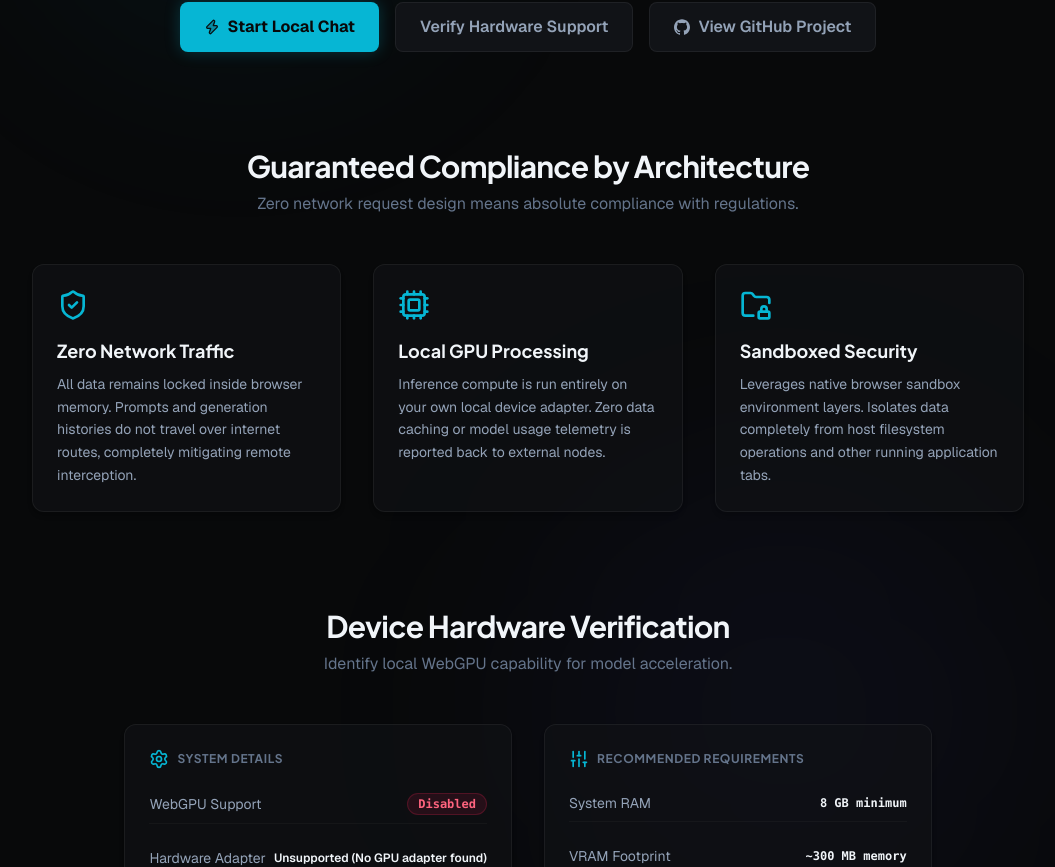
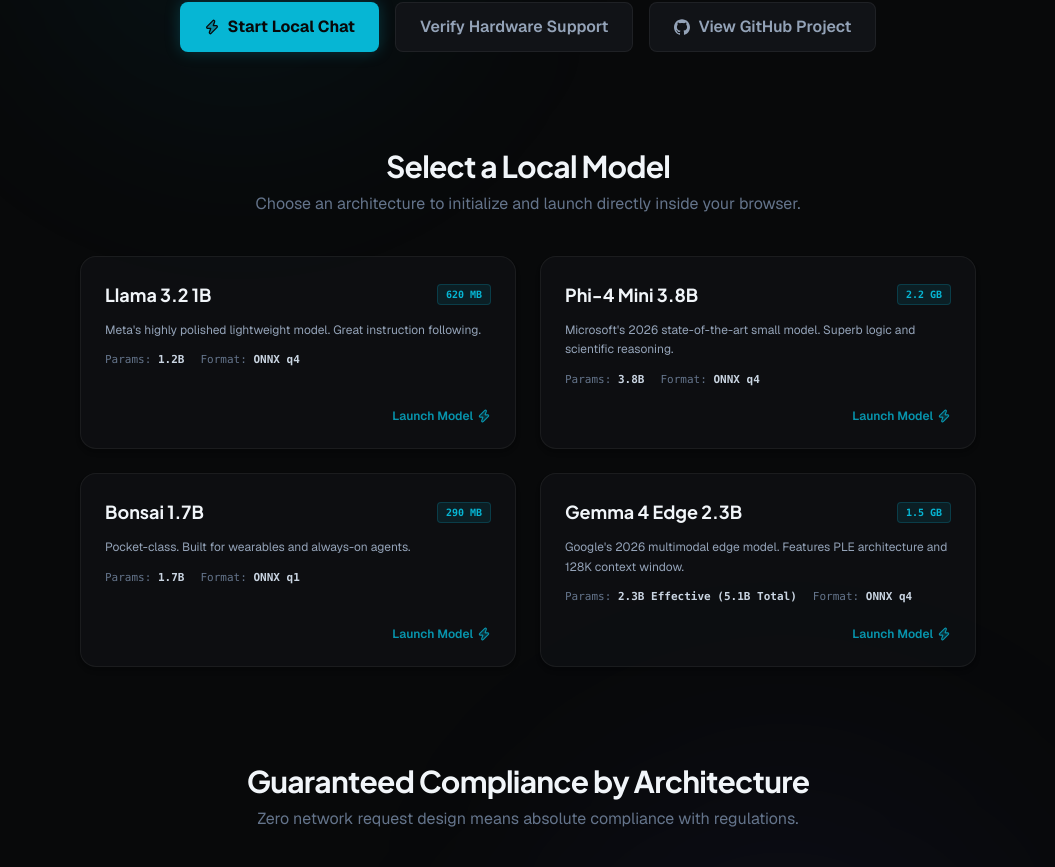
Before and after one commit to phaneesh29/browser_ai, a React (Vite) app: page / in a window 1280 px wide. Shown: the part 591-1458 px from the top of the page, without its empty margins (112-1167 px from the left). Built offline with nearby package versions, Linux system fonts and the light colour scheme; what @streamdown/math would draw is missing.

Commit message:
feat: add interactive local model selection grid on landing page hero

```diff
--- a/src/pages/Home.tsx
+++ b/src/pages/Home.tsx
@@ -1,6 +1,7 @@
 import { useEffect } from 'react'
-import { Link } from '@tanstack/react-router'
+import { Link, useNavigate } from '@tanstack/react-router'
 import { useAppStore } from '../stores/appStore'
+import { useChatStore } from '../stores/chat'
 import {
   Zap,
   ShieldCheck,
@@ -21,6 +22,14 @@
 export default function Home() {
   const setPageTitle = useAppStore((s) => s.setPageTitle)
   const { webGpuSupported, gpuName, setWebGpuStatus } = useAppStore()
+  const { models, setSelectedModel } = useChatStore()
+  const navigate = useNavigate()
+
+  const handleLaunchModel = (model: any) => {
+    setSelectedModel(model)
+    useChatStore.setState({ modelReady: false })
+    navigate({ to: '/chat' })
+  }
 
   const repoUrl = 'https://github.com/phaneesh29/browser_ai'
 
@@ -139,6 +148,45 @@
             >
               <GithubIcon className="w-4 h-4 text-[#94a3b8] group-hover:text-[#f1f5f9]" /> View GitHub Project
             </a>
+          </div>
+        </section>
+
+        {/* Model Selection Section */}
+        <section className="max-w-5xl mx-auto px-4">
+          <div className="text-center mb-10">
+            <h2 className="text-2xl sm:text-3xl font-bold tracking-tight text-[#f1f5f9]">Select a Local Model</h2>
+            <p className="text-[#64748b] mt-2">Choose an architecture to initialize and launch directly inside your browser.</p>
+          </div>
+
+          <div className="grid grid-cols-1 md:grid-cols-2 gap-6 max-w-4xl mx-auto">
+            {models.map((model) => (
+              <div
+                key={model.id}
+                onClick={() => handleLaunchModel(model)}
+                className="group relative bg-[#111317]/60 border border-[rgba(255,255,255,0.06)] hover:border-[#06b6d4]/40 rounded-2xl p-6 shadow-md hover:shadow-[0_0_24px_rgba(6,182,212,0.06)] hover:-translate-y-1 transition-all duration-300 flex flex-col justify-between cursor-pointer"
+              >
+                <div className="space-y-3">
+                  <div className="flex items-center justify-between">
+                    <h3 className="text-lg font-bold text-[#f1f5f9] group-hover:text-[#06b6d4] transition-colors">{model.name}</h3>
+                    <span className="text-[10px] font-mono font-semibold px-2 py-0.5 rounded bg-[#06b6d4]/10 text-[#06b6d4] border border-[#06b6d4]/20">
+                      {model.size}
+                    </span>
+                  </div>
+                  <p className="text-xs text-[#94a3b8] leading-relaxed">
+                    {model.blurb}
+                  </p>
+                  <div className="flex items-center gap-4 text-[11px] font-mono text-[#64748b]">
+                    <span>Params: <strong className="text-slate-300">{model.params}</strong></span>
+                    <span>Format: <strong className="text-slate-300">ONNX {model.dtype}</strong></span>
+                  </div>
+                </div>
+                <div className="mt-5 flex items-center justify-end">
+                  <span className="text-xs font-semibold text-[#06b6d4] flex items-center gap-1 opacity-80 group-hover:opacity-100 transition-opacity">
+                    Launch Model <Zap className="w-3.5 h-3.5 fill-[#06b6d4]/25" />
+                  </span>
+                </div>
+              </div>
+            ))}
           </div>
         </section>
 
```
